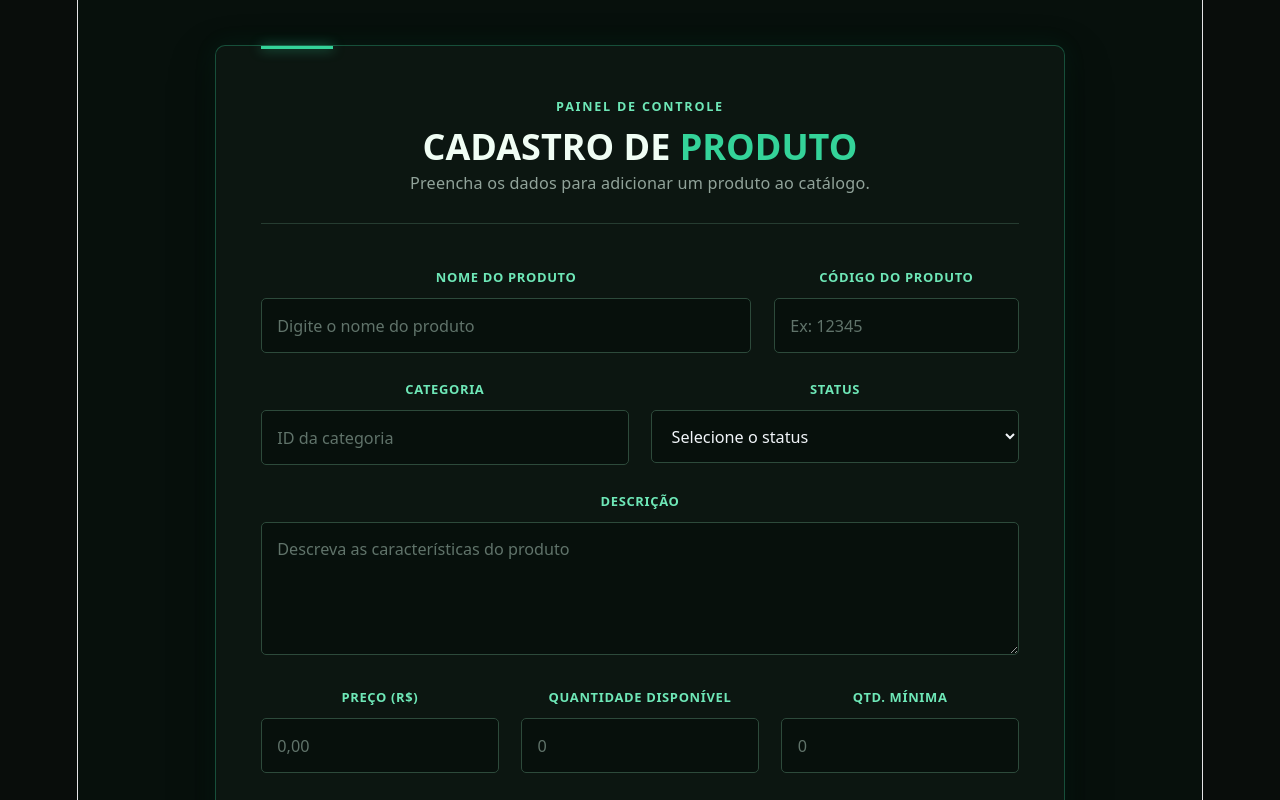
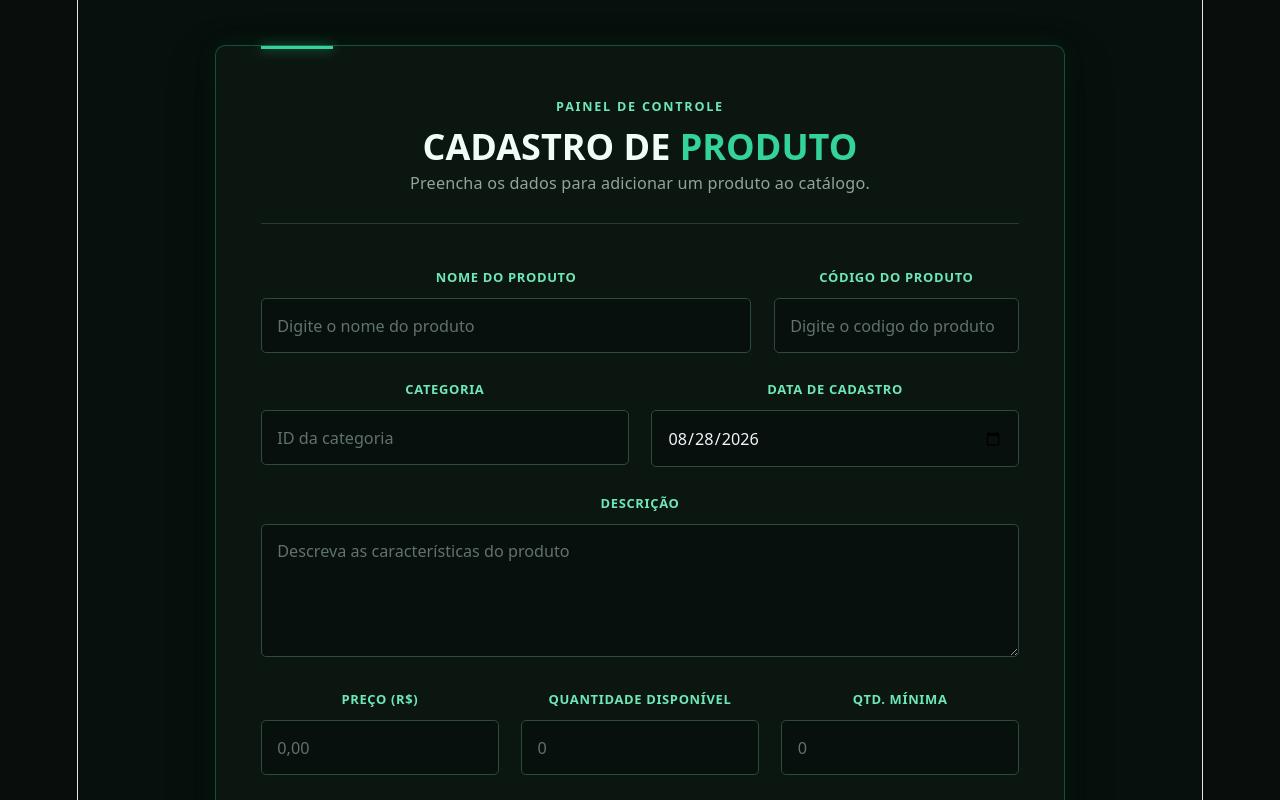
Before and after one commit to Ismarique/frontend-projetoindividual, a React (Vite) app: page /cadastro/produto in a window 1280 px wide. Shown: the top 800 px of the page. Built offline with nearby package versions, Linux system fonts and the light colour scheme.

Commit message:
config: tentando consertar/fazer o cadastro

```diff
--- a/src/App.css
+++ b/src/App.css
@@ -490,28 +490,6 @@
   white-space: nowrap;
 }
 
-.product-table__status {
-  display: inline-block;
-  padding: 0.25rem 0.5rem;
-  border: 1px solid;
-  border-radius: 999px;
-  font-size: 0.7rem;
-  font-weight: 700;
-  text-transform: uppercase;
-}
-
-.product-table__status.is-active {
-  border-color: #34745a;
-  background: #153c2c;
-  color: #a7f3d0;
-}
-
-.product-table__status.is-inactive {
-  border-color: #8f4545;
-  background: #3b1818;
-  color: #fecaca;
-}
-
 .product-table tbody tr:nth-child(even) {
   background: #151f1b;
 }
--- a/src/components/Formularios/FormProduto/FormProduto.tsx
+++ b/src/components/Formularios/FormProduto/FormProduto.tsx
@@ -3,18 +3,26 @@ import { useNavigate } from 'react-router-dom';
 import ProdutoRequests from '../../../fetch/ProdutoRequests';
 import type ProdutoDTO from '../../../dto/ProdutoDTO';
 
+const obterDataAtual = () => {
+  const data = new Date();
+  const ano = data.getFullYear();
+  const mes = String(data.getMonth() + 1).padStart(2, '0');
+  const dia = String(data.getDate()).padStart(2, '0');
+  return `${ano}-${mes}-${dia}`;
+};
+
 function FormProduto() {
     const navigate = useNavigate();
     const [formData, setFormData] = useState<ProdutoDTO>({
         id_categoria: undefined,
+        data_cadastro: obterDataAtual(),
         nome: '',
-        codigo: 0,
+        codigo: '',
         descricao: '',
         preco_unitario: 0,
         quantidade_disponivel: 0,
         quantidade_minima: 0,
-        ativo: true,
-        status: ''
+        ativo: true
     });
 
     // Atualiza o state a partir de qualquer input do formulário
@@ -29,7 +37,7 @@ function FormProduto() {
         }
 
         // Trata campos numéricos
-        if (name === 'codigo' || name === 'preco_unitario' || name === 'quantidade_disponivel' || name === 'quantidade_minima' || name === 'id_categoria') {
+        if (name === 'preco_unitario' || name === 'quantidade_disponivel' || name === 'quantidade_minima' || name === 'id_categoria') {
             setFormData(prev => ({ ...prev, [name]: value === '' ? '' : Number(value) }));
             return;
         }
@@ -52,7 +60,7 @@ function FormProduto() {
         if (resposta) {
             alert("Produto cadastrado com sucesso");
         } else {
-            alert("Erro ao cadastrar produto");
+            alert("Erro ao cadastrar produto aaaaaaaaaaaaa");
         }
     };
 
@@ -97,19 +105,18 @@ function FormProduto() {
                 Código do Produto
               </label>
               <input
-                type="number"
+                type="text"
                 name="codigo"
                 id="codigo"
                 required
-                min={0}
                 onChange={handleChange}
-                placeholder="Ex: 12345"
+                placeholder="Digite o codigo do produto"
                 className="product-form__input"
               />
             </div>
           </div>
 
-          {/* Linha 2: Categoria e Status */}
+          {/* Linha 2: Categoria e data de cadastro */}
           <div className="product-form__row">
             <div className="product-form__field">
               <label htmlFor="id_categoria" className="product-form__label">
@@ -127,23 +134,18 @@ function FormProduto() {
             </div>
 
             <div className="product-form__field">
-              <label htmlFor="status" className="product-form__label">
-                Status
+              <label htmlFor="data_cadastro" className="product-form__label">
+                Data de cadastro
               </label>
-              <select
-                name="status"
-                id="status"
+              <input
+                type="date"
+                name="data_cadastro"
+                id="data_cadastro"
                 required
+                value={formData.data_cadastro ?? ''}
                 onChange={handleChange}
-                defaultValue=""
                 className="product-form__input"
-              >
-                <option value="" disabled className="bg-zinc-900 text-zinc-400">Selecione o status</option>
-                <option value="ATIVO" className="bg-zinc-900 text-white">Ativo</option>
-                <option value="INATIVO" className="bg-zinc-900 text-white">Inativo</option>
-                <option value="EM_FALTA" className="bg-zinc-900 text-white">Em falta</option>
-                <option value="DESCONTINUADO" className="bg-zinc-900 text-white">Descontinuado</option>
-              </select>
+              />
             </div>
           </div>
 
--- a/src/components/Listagens/ListagemProduto/ListagemProduto.tsx
+++ b/src/components/Listagens/ListagemProduto/ListagemProduto.tsx
@@ -55,6 +55,7 @@ function ListagemProdutos(): JSX.Element {
                             <tr>
                                 <th className="py-3.5 px-4">ID</th>
                                 <th className="py-3.5 px-4">Categoria</th>
+                                <th className="py-3.5 px-4">Data de cadastro</th>
                                 <th className="py-3.5 px-4">Código</th>
                                 <th className="py-3.5 px-4">Nome</th>
                                 <th className="py-3.5 px-4">Descrição</th>
@@ -62,7 +63,6 @@ function ListagemProdutos(): JSX.Element {
                                 <th className="py-3.5 px-4">Disponível</th>
                                 <th className="py-3.5 px-4">Qtd. mínima</th>
                                 <th className="py-3.5 px-4">Ativo</th>
-                                <th className="py-3.5 px-4">Status</th>
                                 <th className="py-3.5 px-4 text-center">Ações</th>
                             </tr>
                         </thead>
@@ -72,6 +72,11 @@ function ListagemProdutos(): JSX.Element {
                                     <tr key={produto.id_produto} className="hover:bg-emerald-950/20 transition-colors">
                                         <td className="py-3.5 px-4 text-zinc-500 font-mono text-xs">#{produto.id_produto}</td>
                                         <td className="py-3.5 px-4 font-mono text-zinc-400">{produto.id_categoria ?? 'Não informado'}</td>
+                                        <td className="py-3.5 px-4 font-mono text-zinc-400">
+                                            {produto.data_cadastro
+                                                ? new Date(produto.data_cadastro).toLocaleDateString('pt-BR')
+                                                : 'Não informado'}
+                                        </td>
                                         <td className="py-3.5 px-4 font-mono text-zinc-400">{produto.codigo}</td>
                                         <td className="py-3.5 px-4 font-semibold text-zinc-100">{produto.nome}</td>
                                         <td className="product-table__description">{produto.descricao || 'Não informado'}</td>
@@ -92,15 +97,6 @@ function ListagemProdutos(): JSX.Element {
                                         <td className="py-3.5 px-4">
                                             <span className={`product-table__status ${produto.ativo ? 'is-active' : 'is-inactive'}`}>
                                                 {produto.ativo ? 'Sim' : 'Não'}
-                                            </span>
-                                        </td>
-                                        <td className="py-3.5 px-4">
-                                            <span className={`px-2.5 py-1 rounded-full text-[11px] font-bold tracking-wider uppercase border ${
-                                                produto.status === 'ativo'
-                                                    ? 'bg-emerald-950/80 text-emerald-400 border-emerald-500/40'
-                                                    : 'bg-red-950/80 text-red-400 border-red-500/40'
-                                            }`}>
-                                                {produto.status || 'Não informado'}
                                             </span>
                                         </td>
                                         <td className="py-3.5 px-4 text-center">
--- a/src/dto/ProdutoDTO.ts
+++ b/src/dto/ProdutoDTO.ts
@@ -1,12 +1,12 @@
 export default interface ProdutoDTO {
   id_produto?: number;
   id_categoria?: number;
+  data_cadastro?: string;
   nome: string;
-  codigo: number;
+  codigo: string;
   descricao: string;
   preco_unitario: number;
   quantidade_disponivel: number;
   quantidade_minima: number;
   ativo: boolean;
-  status: string;
 }
--- a/src/fetch/ProdutoRequests.ts
+++ b/src/fetch/ProdutoRequests.ts
@@ -6,15 +6,14 @@ const API_URL = import.meta.env.VITE_API_SERVER_URL || "http://localhost:8080";
 type ProdutoApi = Partial<ProdutoDTO> & {
     idProduto?: number;
     idCategoria?: number;
-    nomeProduto?: string;
+    dataCadastro?: string;
     nome?: string;
-    codigoProduto?: number;
-    codigo?: number;
+    codigo?: number | string;
     preco?: number;
-    precoProduto?: number;
-    quantidadeEstoque?: number;
+    precoUnitario?: number;
     quantidadeDisponivel?: number;
     quantidadeMinima?: number;
+    ativo?: boolean
 };
 
 class ProdutoRequests {
@@ -54,14 +53,14 @@ class ProdutoRequests {
             return dados.map((item: ProdutoApi) => ({
                 id_produto: item.id_produto ?? item.idProduto,
                 id_categoria: Number(item.id_categoria ?? item.idCategoria ?? 0),
-                nome: item.nome ?? item.nomeProduto ?? item.descricao ?? "Produto sem nome",
-                codigo: item.codigo ?? item.codigoProduto ?? item.id_produto ?? item.idProduto ?? 0,
+                data_cadastro: item.data_cadastro ?? item.dataCadastro,
+                nome: item.nome ?? item.nome ?? item.descricao ?? "Produto sem nome",
+                codigo: String(item.codigo ?? item.codigo ?? ""),
                 descricao: item.descricao ?? "",
-                preco_unitario: Number(item.preco_unitario ?? item.preco ?? item.precoProduto ?? 0),
-                quantidade_disponivel: Number(item.quantidade_disponivel ?? item.quantidadeDisponivel ?? item.quantidadeEstoque ?? 0),
+                preco_unitario: Number(item.preco_unitario ?? item.preco ?? item.precoUnitario ?? 0),
+                quantidade_disponivel: Number(item.quantidade_disponivel ?? item.quantidadeDisponivel ?? 0),
                 quantidade_minima: Number(item.quantidade_minima ?? item.quantidadeMinima ?? 0),
                 ativo: item.ativo ?? true,
-                status: item.status ?? (item.ativo === false ? "inativo" : "ativo")
             }));
         } catch (error) {
             console.error(`Erro ao fazer a consulta de produtos. ${error}`);
```
